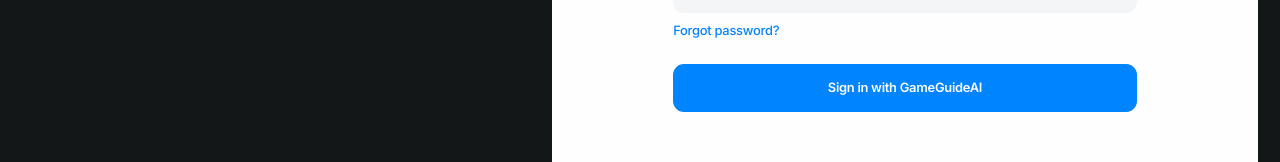
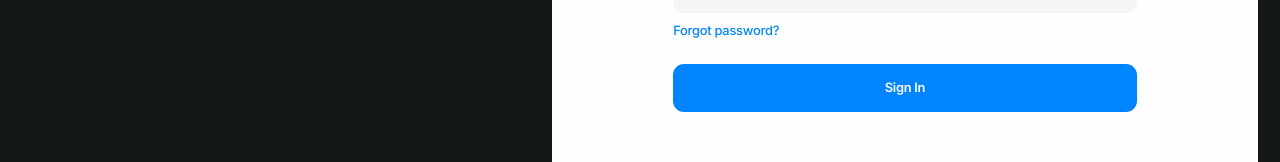
Before and after one commit to istvan-kreisz/GameGuideAI-frontend, a Next.js app: page /sign-in in a window 1280 px wide. Shown: the part 533-695 px from the top of the page. Built offline with nearby package versions, Linux system fonts and the light colour scheme; no server answers; what @rvxlab/tailwind-plugin-ios-full-height would draw is missing.

Commit message:
Change sign in button

```diff
--- a/pages-lib/SignInPage/Form/SignIn/index.tsx
+++ b/pages-lib/SignInPage/Form/SignIn/index.tsx
@@ -65,7 +65,7 @@ const SignIn = ({ onClick }: SignInProps) => {
 			>
 				Forgot password?
 			</button>
-			<button className="btn-blue btn-large w-full">Sign in with GameGuideAI</button>
+			<button className="btn-blue btn-large w-full">Sign In</button>
 		</form>
 	)
 }
```
